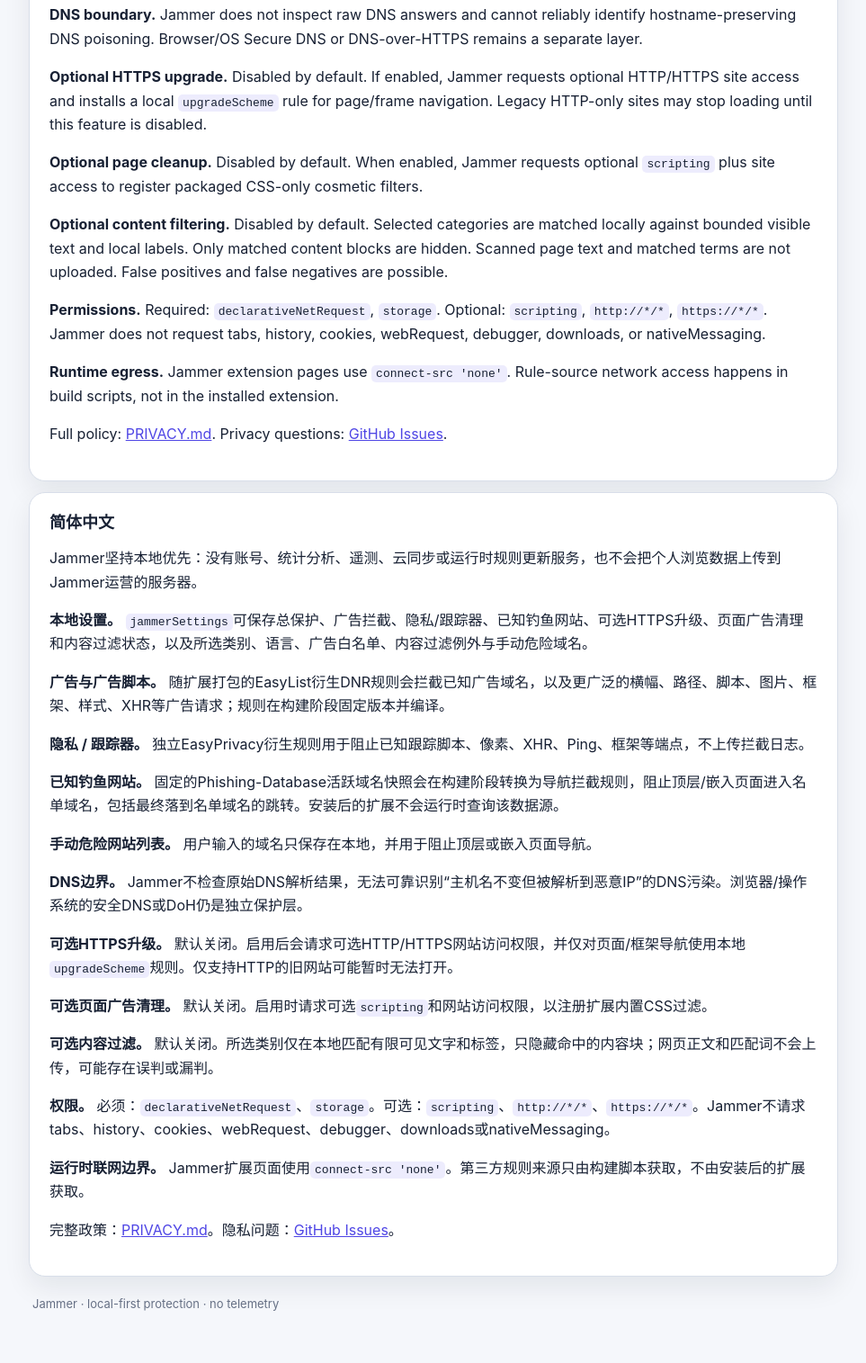
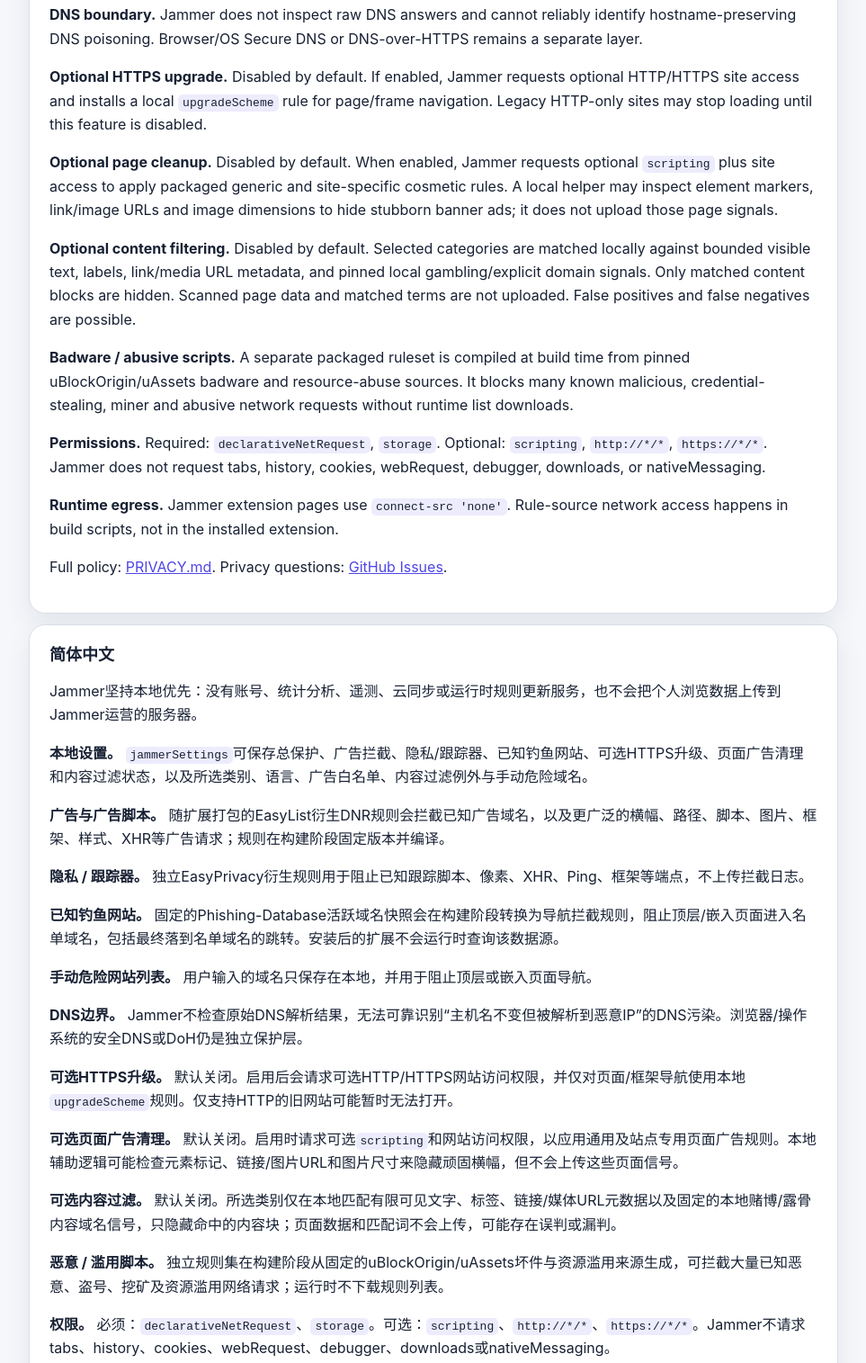
Before and after one commit to u2584604327-a11y/Jammer, a browser extension: page docs/privacy/index.html in a window 1280 px wide. Shown: the part 731-2246 px from the top of the page at 90% size, without its empty margins (158-1121 px from the left). Drawn offline with Linux system fonts and the light colour scheme.

Commit message:
p65: update standalone privacy page for high-coverage filtering

```diff
--- a/docs/privacy/index.html
+++ b/docs/privacy/index.html
@@ -4,7 +4,7 @@
   <meta charset="utf-8">
   <meta name="viewport" content="width=device-width,initial-scale=1">
   <title>Jammer Privacy Policy</title>
-  <meta name="description" content="Jammer privacy policy — local-first ad, tracker, phishing-navigation, HTTPS-upgrade, and selective content filtering.">
+  <meta name="description" content="Jammer privacy policy — local-first high-coverage ad, tracker, badware, phishing-navigation, HTTPS-upgrade, and selective content filtering.">
   <style>
     :root{color-scheme:light dark;font-family:Inter,system-ui,-apple-system,BlinkMacSystemFont,"Segoe UI",sans-serif;--bg:#f5f7fb;--panel:#fff;--text:#172033;--muted:#667085;--line:#d8dee9;--accent:#4f46e5}
     @media(prefers-color-scheme:dark){:root{--bg:#0c111b;--panel:#141b29;--text:#f4f7fb;--muted:#a6b0c2;--line:#2c374b;--accent:#8b83ff}}
@@ -28,8 +28,8 @@
     <p><strong>Manual dangerous-site list.</strong> User-entered domains are stored locally and blocked for top-level or embedded navigation.</p>
     <p><strong>DNS boundary.</strong> Jammer does not inspect raw DNS answers and cannot reliably identify hostname-preserving DNS poisoning. Browser/OS Secure DNS or DNS-over-HTTPS remains a separate layer.</p>
     <p><strong>Optional HTTPS upgrade.</strong> Disabled by default. If enabled, Jammer requests optional HTTP/HTTPS site access and installs a local <code>upgradeScheme</code> rule for page/frame navigation. Legacy HTTP-only sites may stop loading until this feature is disabled.</p>
-    <p><strong>Optional page cleanup.</strong> Disabled by default. When enabled, Jammer requests optional <code>scripting</code> plus site access to register packaged CSS-only cosmetic filters.</p>
-    <p><strong>Optional content filtering.</strong> Disabled by default. Selected categories are matched locally against bounded visible text and local labels. Only matched content blocks are hidden. Scanned page text and matched terms are not uploaded. False positives and false negatives are possible.</p>
+    <p><strong>Optional page cleanup.</strong> Disabled by default. When enabled, Jammer requests optional <code>scripting</code> plus site access to apply packaged generic and site-specific cosmetic rules. A local helper may inspect element markers, link/image URLs and image dimensions to hide stubborn banner ads; it does not upload those page signals.</p>
+    <p><strong>Optional content filtering.</strong> Disabled by default. Selected categories are matched locally against bounded visible text, labels, link/media URL metadata, and pinned local gambling/explicit domain signals. Only matched content blocks are hidden. Scanned page data and matched terms are not uploaded. False positives and false negatives are possible.</p><p><strong>Badware / abusive scripts.</strong> A separate packaged ruleset is compiled at build time from pinned uBlockOrigin/uAssets badware and resource-abuse sources. It blocks many known malicious, credential-stealing, miner and abusive network requests without runtime list downloads.</p>
     <p><strong>Permissions.</strong> Required: <code>declarativeNetRequest</code>, <code>storage</code>. Optional: <code>scripting</code>, <code>http://*/*</code>, <code>https://*/*</code>. Jammer does not request tabs, history, cookies, webRequest, debugger, downloads, or nativeMessaging.</p>
     <p><strong>Runtime egress.</strong> Jammer extension pages use <code>connect-src 'none'</code>. Rule-source network access happens in build scripts, not in the installed extension.</p>
     <p>Full policy: <a href="https://github.com/u2584604327-a11y/Jammer/blob/main/PRIVACY.md">PRIVACY.md</a>. Privacy questions: <a href="https://github.com/u2584604327-a11y/Jammer/issues">GitHub Issues</a>.</p>
@@ -45,8 +45,8 @@
     <p><strong>手动危险网站列表。</strong> 用户输入的域名只保存在本地，并用于阻止顶层或嵌入页面导航。</p>
     <p><strong>DNS边界。</strong> Jammer不检查原始DNS解析结果，无法可靠识别“主机名不变但被解析到恶意IP”的DNS污染。浏览器/操作系统的安全DNS或DoH仍是独立保护层。</p>
     <p><strong>可选HTTPS升级。</strong> 默认关闭。启用后会请求可选HTTP/HTTPS网站访问权限，并仅对页面/框架导航使用本地<code>upgradeScheme</code>规则。仅支持HTTP的旧网站可能暂时无法打开。</p>
-    <p><strong>可选页面广告清理。</strong> 默认关闭。启用时请求可选<code>scripting</code>和网站访问权限，以注册扩展内置CSS过滤。</p>
-    <p><strong>可选内容过滤。</strong> 默认关闭。所选类别仅在本地匹配有限可见文字和标签，只隐藏命中的内容块；网页正文和匹配词不会上传，可能存在误判或漏判。</p>
+    <p><strong>可选页面广告清理。</strong> 默认关闭。启用时请求可选<code>scripting</code>和网站访问权限，以应用通用及站点专用页面广告规则。本地辅助逻辑可能检查元素标记、链接/图片URL和图片尺寸来隐藏顽固横幅，但不会上传这些页面信号。</p>
+    <p><strong>可选内容过滤。</strong> 默认关闭。所选类别仅在本地匹配有限可见文字、标签、链接/媒体URL元数据以及固定的本地赌博/露骨内容域名信号，只隐藏命中的内容块；页面数据和匹配词不会上传，可能存在误判或漏判。</p><p><strong>恶意 / 滥用脚本。</strong> 独立规则集在构建阶段从固定的uBlockOrigin/uAssets坏件与资源滥用来源生成，可拦截大量已知恶意、盗号、挖矿及资源滥用网络请求；运行时不下载规则列表。</p>
     <p><strong>权限。</strong> 必须：<code>declarativeNetRequest</code>、<code>storage</code>。可选：<code>scripting</code>、<code>http://*/*</code>、<code>https://*/*</code>。Jammer不请求tabs、history、cookies、webRequest、debugger、downloads或nativeMessaging。</p>
     <p><strong>运行时联网边界。</strong> Jammer扩展页面使用<code>connect-src 'none'</code>。第三方规则来源只由构建脚本获取，不由安装后的扩展获取。</p>
     <p>完整政策：<a href="https://github.com/u2584604327-a11y/Jammer/blob/main/PRIVACY.md">PRIVACY.md</a>。隐私问题：<a href="https://github.com/u2584604327-a11y/Jammer/issues">GitHub Issues</a>。</p>
```
